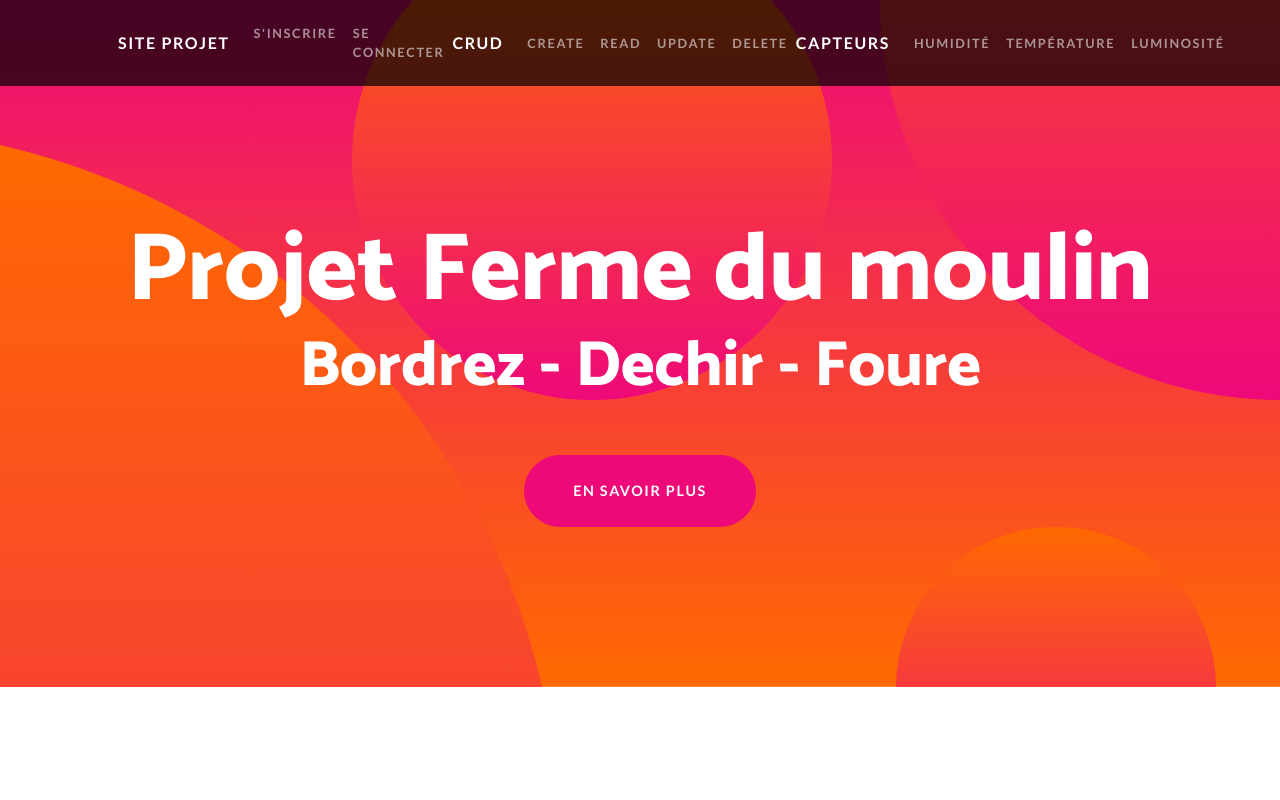
After one commit to V-Foure/Projet-Ferme, a PHP site: page /capteurs/luminosite.php in a window 1280 px wide. The commit adds this page. Run offline with PHP 8.4, Linux system fonts and the light colour scheme; some libraries are stand-ins or nearby versions.

Commit message:
Site Projet

```diff
--- /dev/null
+++ b/Site Projet/capteurs/luminosite.php
@@ -0,0 +1,64 @@
+<!DOCTYPE html>
+<html lang="en">
+    <head>
+        <meta charset="utf-8" />
+        <meta name="viewport" content="width=device-width, initial-scale=1, shrink-to-fit=no" />
+        <meta name="description" content="" />
+        <meta name="author" content="" />
+        <title>One Page Wonder - Start Bootstrap Template</title>
+        <link rel="icon" type="image/x-icon" href="assets/favicon.ico" />
+        <!-- Font Awesome icons (free version)-->
+        <script src="https://use.fontawesome.com/releases/v6.1.0/js/all.js" crossorigin="anonymous"></script>
+        <!-- Google fonts-->
+        <link href="https://fonts.googleapis.com/css?family=Catamaran:100,200,300,400,500,600,700,800,900" rel="stylesheet" />
+        <link href="https://fonts.googleapis.com/css?family=Lato:100,100i,300,300i,400,400i,700,700i,900,900i" rel="stylesheet" />
+        <!-- Core theme CSS (includes Bootstrap)-->
+        <link href="../css/styles.css" rel="stylesheet" />
+    </head>
+    <body id="page-top">
+        <!-- Navigation-->
+        <nav class="navbar navbar-expand-lg navbar-dark navbar-custom fixed-top">
+            <div class="container px-5">
+                <a class="navbar-brand" href="index.php">Site Projet</a>
+                <button class="navbar-toggler" type="button" data-bs-toggle="collapse" data-bs-target="#navbarResponsive" aria-controls="navbarResponsive" aria-expanded="false" aria-label="Toggle navigation"><span class="navbar-toggler-icon"></span></button>
+                <div class="collapse navbar-collapse" id="navbarResponsive">
+                    <ul class="navbar-nav ms-auto">
+                        <li class="nav-item"><a class="nav-link" href="#!">S'inscrire</a></li>
+                        <li class="nav-item"><a class="nav-link" href="#!">Se Connecter</a></li>
+                    </ul>
+                    <a class="navbar-brand" href="index.php">CRUD</a>
+                    <ul class="navbar-nav ms-auto">
+                        <li class="nav-item"><a class="nav-link" href="./CRUD/create.php">Create</a></li>
+                        <li class="nav-item"><a class="nav-link" href="./CRUD/read.php">Read</a></li>
+                        <li class="nav-item"><a class="nav-link" href="./CRUD/update.php">Update</a></li>
+                        <li class="nav-item"><a class="nav-link" href="./CRUD/delete.php">Delete</a></li>
+                    </ul>
+                    <a class="navbar-brand" href="index.php">Capteurs</a>
+                    <ul class="navbar-nav ms-auto">
+                        <li class="nav-item"><a class="nav-link" href="./capteurs/humidite.php">Humidité</a></li>
+                        <li class="nav-item"><a class="nav-link" href="./capteurs/temperature.php">Température</a></li>
+                        <li class="nav-item"><a class="nav-link" href="./capteurs/luminosite.php">Luminosité</a></li>
+                    </ul>
+                </div>
+            </div>
+        </nav>
+        <!-- Header-->
+        <header class="masthead text-center text-white">
+            <div class="masthead-content">
+                <div class="container px-5">
+                    <h1 class="masthead-heading mb-0">Projet Ferme du moulin</h1>
+                    <h2 class="masthead-subheading mb-0">Bordrez - Dechir - Foure</h2>
+                    <a class="btn btn-primary btn-xl rounded-pill mt-5" href="#scroll">En savoir plus</a>
+                </div>
+            </div>
+            <div class="bg-circle-1 bg-circle"></div>
+            <div class="bg-circle-2 bg-circle"></div>
+            <div class="bg-circle-3 bg-circle"></div>
+            <div class="bg-circle-4 bg-circle"></div>
+        </header>
+        <!-- Bootstrap core JS-->
+        <script src="https://cdn.jsdelivr.net/npm/bootstrap@5.1.3/dist/js/bootstrap.bundle.min.js"></script>
+        <!-- Core theme JS-->
+        <script src="js/scripts.js"></script>
+    </body>
+</html>
--- a/Site Projet/session.php
+++ b/Site Projet/session.php
@@ -4,7 +4,7 @@ include("./classes/user.php");
     $TheUser =new User(null,null,null,null);
 
     try{
-        $ipServer = "192.168.64.84";
+        $ipServer = "192.168.65.34";
         $nomBase = "Ferme";
         $login = "root";
         $password = "root";
```
Also changed, not shown: Site Projet/capteurs/humidite.php (added, +63 -0 lines), Site Projet/capteurs/temperature.php (added, +64 -0 lines), Site Projet/index.php (+17 -4 lines), Site Projet/CRUD/create.php (added), Site Projet/CRUD/delete.php (added), Site Projet/CRUD/update.php (added), Site Projet/login.php (added), Site Projet/register.php (added).
